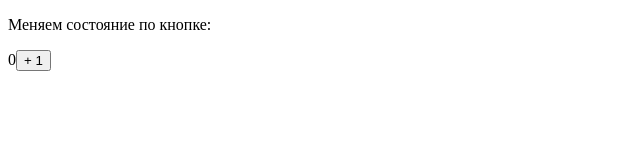
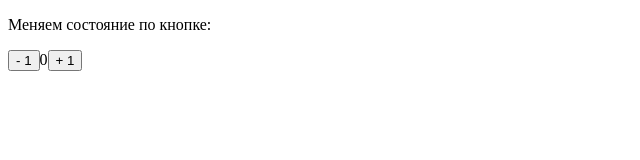
Before and after one commit to Valentina-Aktanko/order-app, a React app: page / in a window 1280 px wide. Shown: the top 160 px of the page, without its empty margins (0-640 px from the left). Built offline with nearby package versions, Linux system fonts and the light colour scheme.

Commit message:
feat: изменяет состояние в обе стороны (использование data-атрибутов для определения, какая кнопка была нажата)

```diff
--- a/src/components/App.jsx
+++ b/src/components/App.jsx
@@ -5,21 +5,23 @@ export class App extends Component {
     counter: 0,
   }
 
-  handleClick = () => {
+  handleClick = (event) => {
+    const operation = +event.target.dataset.operation;
+
     this.setState((prevState) => ({
-      counter: prevState.counter + 1,
+      counter: prevState.counter + operation,
     }));
   }
 
   render() {
     const { counter } = this.state;
 
-
     return (
       <div>
         <p>Меняем состояние по кнопке:</p>
+        <button data-operation="-1" onClick={this.handleClick}>- 1</button>
         {counter}
-        <button onClick={this.handleClick}>+ 1</button>
+        <button data-operation="+1" onClick={this.handleClick}>+ 1</button>
       </div>
     );
   }
```
